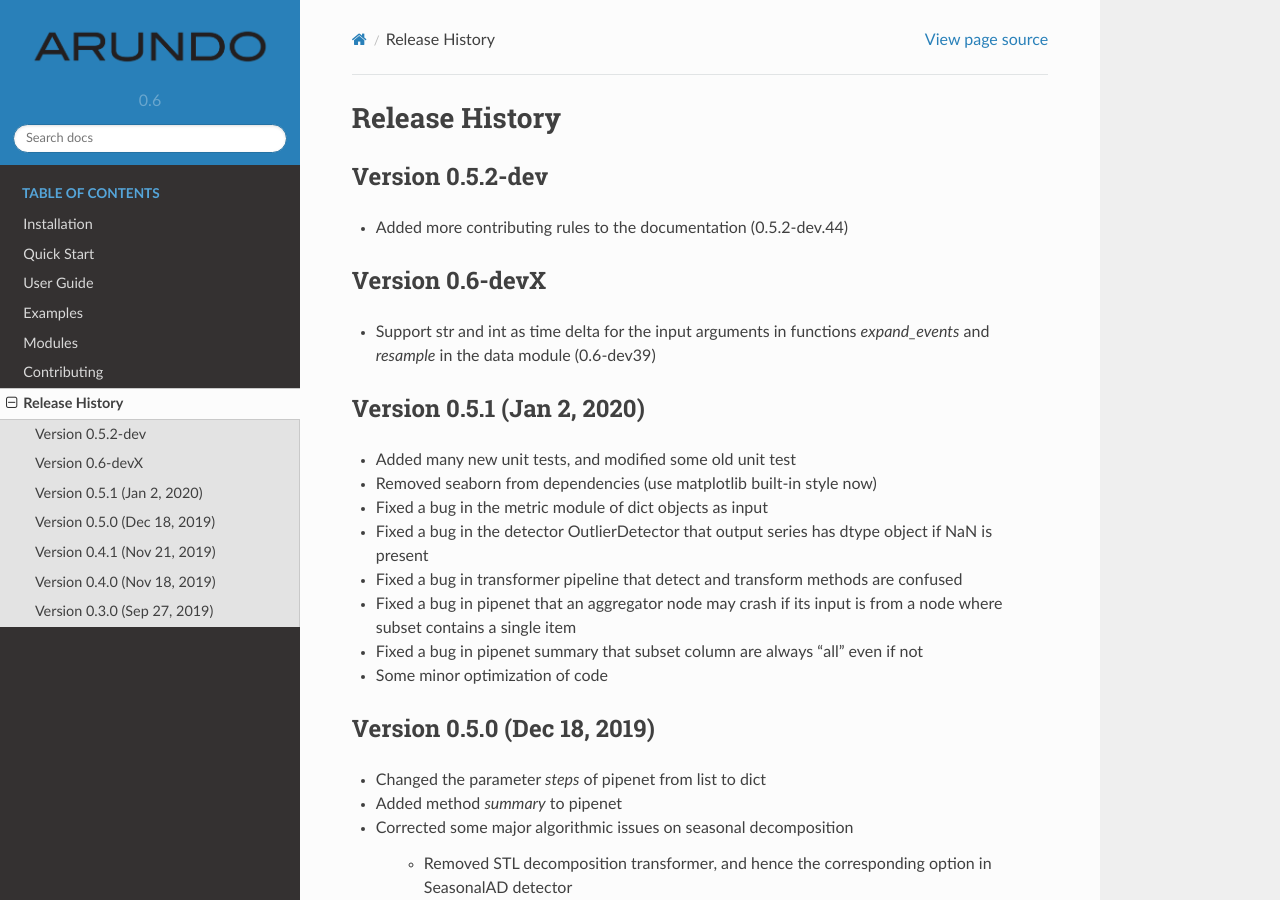
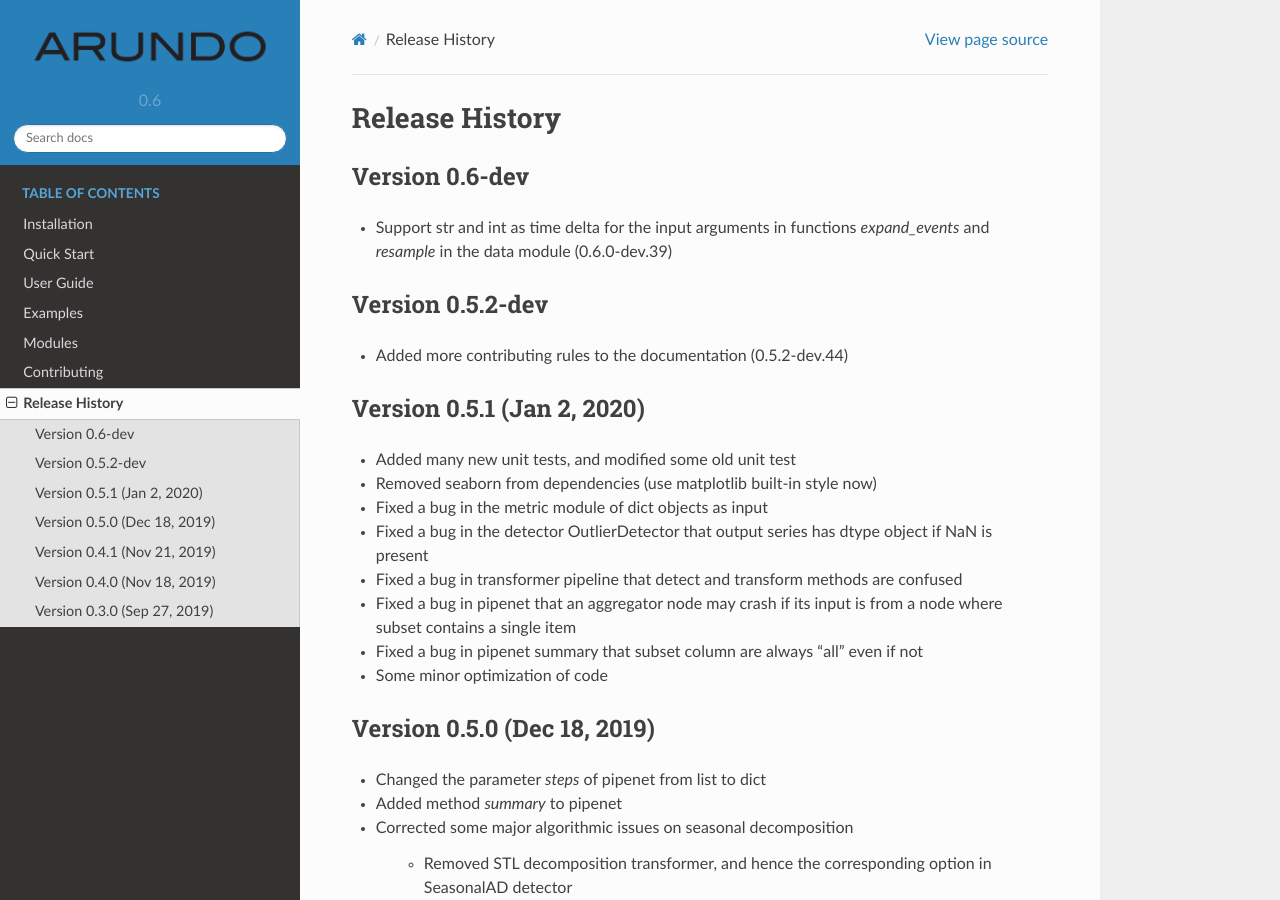
Before and after one commit to arundo/adtk, a Sphinx documentation site: the page built from docs/releasehistory.rst, in a window 1280 px wide and 900 px high. Built offline with Sphinx 7.4.7 and the Read the Docs theme 2.0.0, drawn with Linux system fonts in a browser that asks for light colours; pages that are not in the unit, such as notebooks, are missing from menus.

Commit message:
some minor beautifying

```diff
--- a/docs/releasehistory.rst
+++ b/docs/releasehistory.rst
@@ -1,13 +1,14 @@
 ***************
 Release History
 ***************
+
+Version 0.6-dev
+===================================
+- Support str and int as time delta for the input arguments in functions `expand_events` and `resample` in the data module (0.6.0-dev.39)
+
 Version 0.5.2-dev
 ===================================
 - Added more contributing rules to the documentation (0.5.2-dev.44)
-
-Version 0.6-devX
-===================================
-- Support str and int as time delta for the input arguments in functions `expand_events` and `resample` in the data module (0.6-dev39)
 
 Version 0.5.1 (Jan 2, 2020)
 ===================================
```
